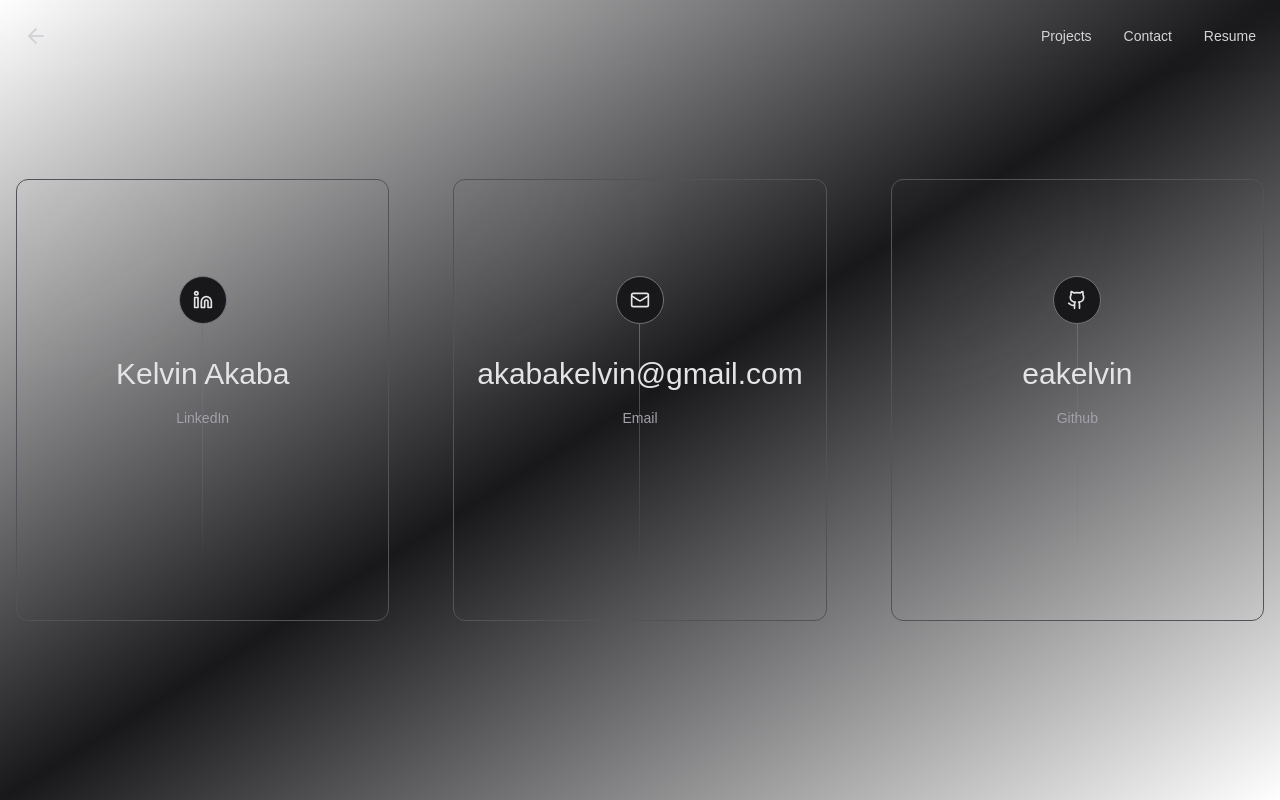
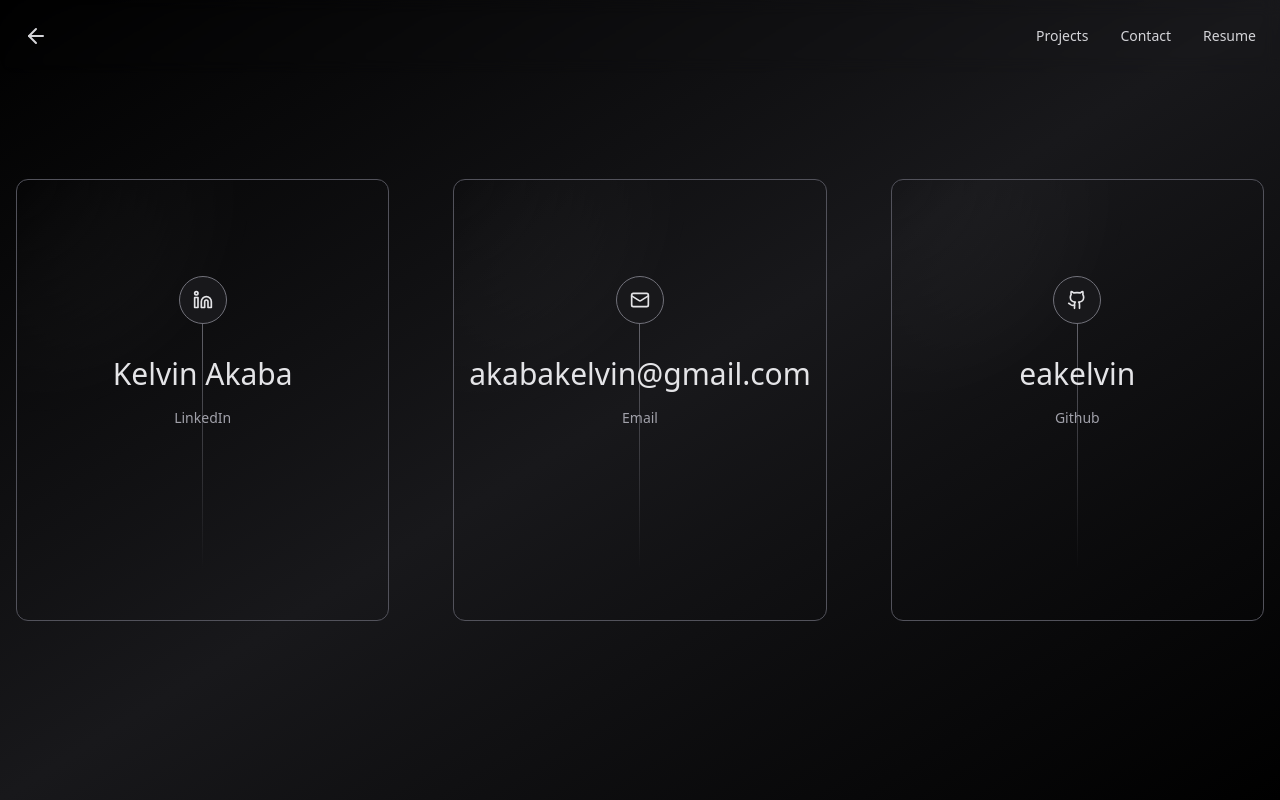
Before and after one commit to eakelvin/portfolio, a Next.js app: page /contact in a window 1280 px wide. Built offline with nearby package versions, Linux system fonts and the light colour scheme.

Commit message:
fix color mode

```diff
--- a/app/globals.css
+++ b/app/globals.css
@@ -2,7 +2,7 @@
 @tailwind components;
 @tailwind utilities;
 
-:root {
+/* :root {
   --background: #ffffff;
   --foreground: #171717;
 }
@@ -24,7 +24,7 @@
   .text-balance {
     text-wrap: balance;
   }
-}
+} */
 
 @layer base {
   .text-edge-outline {
--- a/app/layout.tsx
+++ b/app/layout.tsx
@@ -51,7 +51,7 @@
   return (
     <html lang="en">
       <body
-        className={`${geistSans.variable} ${geistMono.variable} antialiased`}
+        className={`bg-black ${geistSans.variable} ${geistMono.variable} antialiased`}
       >
         {children}
       </body>
```
